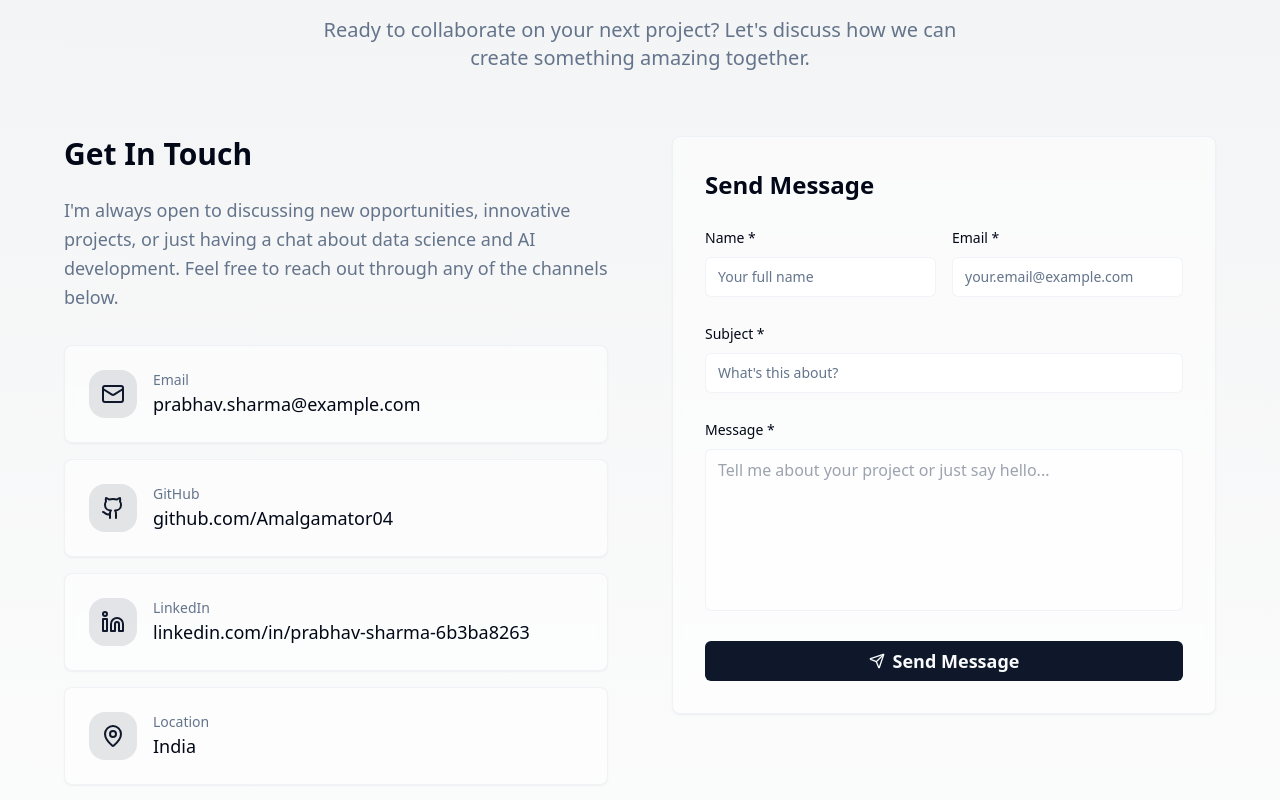
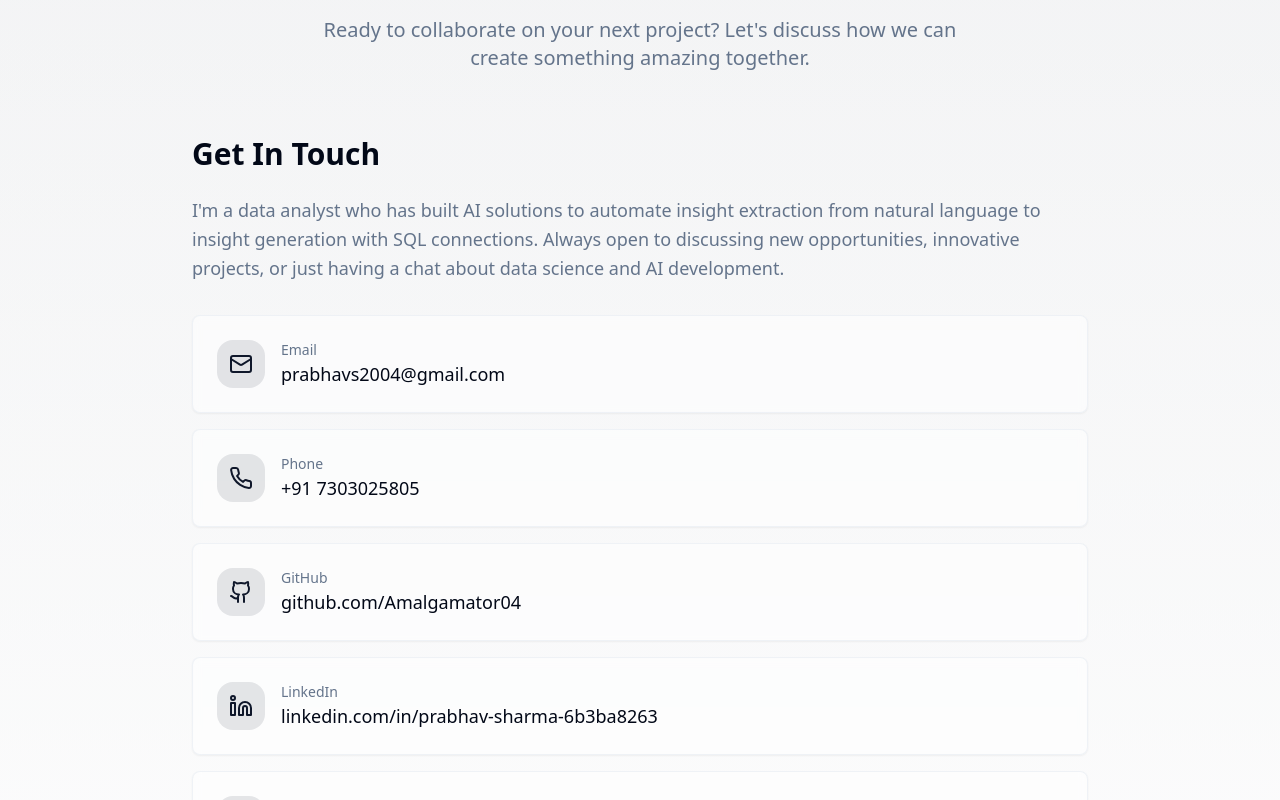
Before and after one commit to Amalgamator04/casual-hi-talker, a React (Vite) app: page / in a window 1280 px wide. Shown: the part 7780-8580 px from the top of the page. Built offline with nearby package versions, Linux system fonts and the light colour scheme.

Commit message:
Update contact information
Update email, phone number, remove message section, and add data analyst description.

```diff
--- a/src/components/portfolio/ContactSection.tsx
+++ b/src/components/portfolio/ContactSection.tsx
@@ -38,8 +38,14 @@ const ContactSection = () => {
     {
       icon: Mail,
       label: "Email",
-      value: "prabhav.sharma@example.com",
-      href: "mailto:prabhav.sharma@example.com"
+      value: "prabhavs2004@gmail.com",
+      href: "mailto:prabhavs2004@gmail.com"
+    },
+    {
+      icon: Phone,
+      label: "Phone",
+      value: "+91 7303025805",
+      href: "tel:+917303025805"
     },
     {
       icon: Github,
@@ -74,14 +80,13 @@ const ContactSection = () => {
           </p>
         </div>
 
-        <div className="grid lg:grid-cols-2 gap-16 max-w-6xl mx-auto">
+        <div className="max-w-4xl mx-auto">
           {/* Contact Information */}
           <div className="space-y-8">
             <div>
               <h3 className="text-3xl font-bold mb-6">Get In Touch</h3>
               <p className="text-lg text-muted-foreground leading-relaxed mb-8">
-                I'm always open to discussing new opportunities, innovative projects, or just having a chat about
-                data science and AI development. Feel free to reach out through any of the channels below.
+                I'm a data analyst who has built AI solutions to automate insight extraction from natural language to insight generation with SQL connections. Always open to discussing new opportunities, innovative projects, or just having a chat about data science and AI development.
               </p>
             </div>
 
@@ -138,98 +143,6 @@ const ContactSection = () => {
             </Card>
           </div>
 
-          {/* Contact Form */}
-          <div>
-            <Card className="border-border/50 bg-background/50 backdrop-blur-sm">
-              <CardContent className="p-8">
-                <h3 className="text-2xl font-bold mb-6">Send Message</h3>
-
-                <form onSubmit={handleSubmit} className="space-y-6">
-                  <div className="grid grid-cols-1 md:grid-cols-2 gap-4">
-                    <div className="space-y-2">
-                      <label htmlFor="name" className="text-sm font-medium">
-                        Name *
-                      </label>
-                      <Input
-                        id="name"
-                        name="name"
-                        value={formData.name}
-                        onChange={handleInputChange}
-                        required
-                        className="transition-all duration-300 focus:ring-2 focus:ring-primary/20 border-border/50 focus:border-primary/50"
-                        placeholder="Your full name"
-                      />
-                    </div>
-
-                    <div className="space-y-2">
-                      <label htmlFor="email" className="text-sm font-medium">
-                        Email *
-                      </label>
-                      <Input
-                        id="email"
-                        name="email"
-                        type="email"
-                        value={formData.email}
-                        onChange={handleInputChange}
-                        required
-                        className="transition-all duration-300 focus:ring-2 focus:ring-primary/20 border-border/50 focus:border-primary/50"
-                        placeholder="your.email@example.com"
-                      />
-                    </div>
-                  </div>
-
-                  <div className="space-y-2">
-                    <label htmlFor="subject" className="text-sm font-medium">
-                      Subject *
-                    </label>
-                    <Input
-                      id="subject"
-                      name="subject"
-                      value={formData.subject}
-                      onChange={handleInputChange}
-                      required
-                      className="transition-all duration-300 focus:ring-2 focus:ring-primary/20 border-border/50 focus:border-primary/50"
-                      placeholder="What's this about?"
-                    />
-                  </div>
-
-                  <div className="space-y-2">
-                    <label htmlFor="message" className="text-sm font-medium">
-                      Message *
-                    </label>
-                    <textarea
-                      id="message"
-                      name="message"
-                      rows={6}
-                      value={formData.message}
-                      onChange={handleInputChange}
-                      required
-                      className="w-full px-3 py-2 border border-border/50 rounded-md focus:ring-2 focus:ring-primary/20 focus:border-primary/50 transition-all duration-300 bg-background/50 resize-none"
-                      placeholder="Tell me about your project or just say hello..."
-                    />
-                  </div>
-
-                  <Button
-                    type="submit"
-                    disabled={isSubmitting}
-                    className="w-full py-3 text-lg font-semibold hover:scale-[1.02] transition-all duration-300 flex items-center justify-center gap-2"
-                  >
-                    {isSubmitting ? (
-                      <>
-                        <div className="w-5 h-5 border-2 border-white/30 border-t-white rounded-full animate-spin" />
-                        Sending...
-                      </>
-                    ) : (
-                      <>
-                        <Send size={20} />
-                        Send Message
-                      </>
-                    )}
-                  </Button>
-                </form>
-              </CardContent>
-            </Card>
-          </div>
         </div>
 
         {/* Footer */}
```
